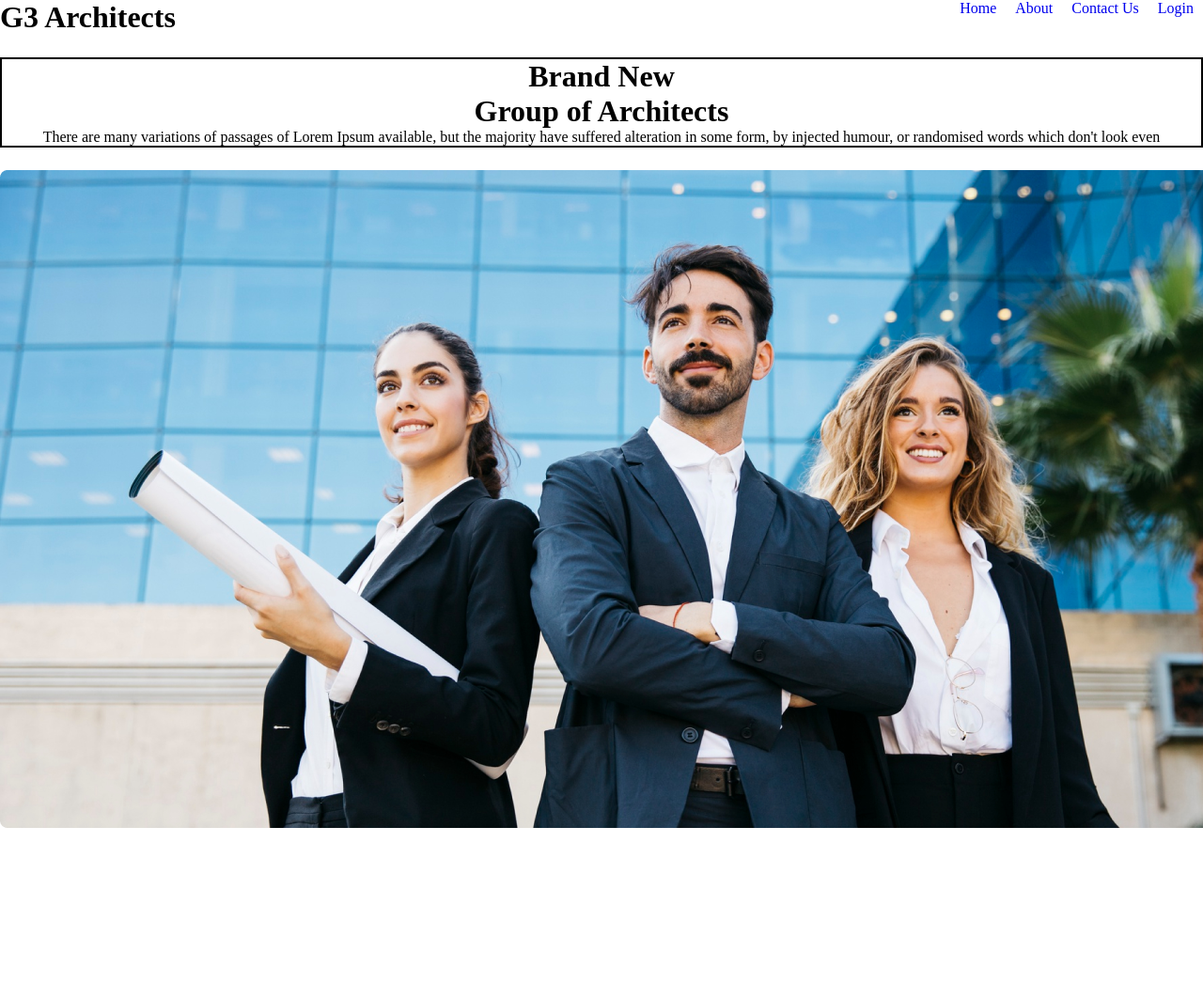
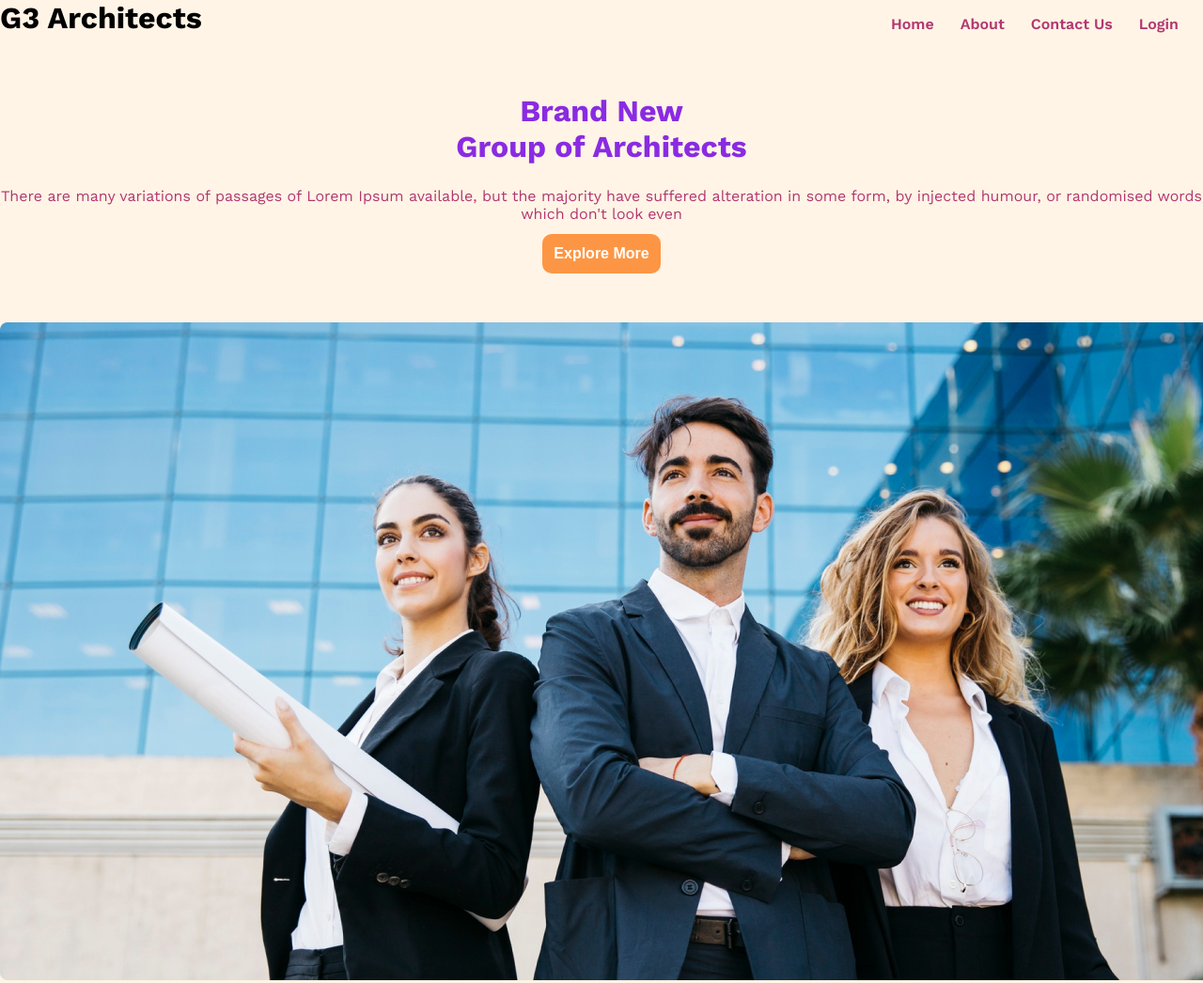
Before and after one commit to srmojumdar88/Responsiv-Architect-Project, a plain HTML site: page index.html in a window 1280 px wide. Shown: the top 1046 px of the page at 94% size. Before the commit the page ends 885 px from the top, so only its background shows below. Drawn offline with nearby package versions, Linux system fonts and the light colour scheme.

Commit message:
Create banner section

```diff
--- a/index.html
+++ b/index.html
@@ -4,9 +4,14 @@
     <meta charset="UTF-8">
     <meta name="viewport" content="width=device-width, initial-scale=1.0">
 
+    <link rel="preconnect" href="https://fonts.googleapis.com">
+    <link rel="preconnect" href="https://fonts.gstatic.com" crossorigin>
+    <link href="https://fonts.googleapis.com/css2?family=Work+Sans:wght@400;600;700;800;900&display=swap" rel="stylesheet">
+
+    <link rel="stylesheet" href="style.css">
+
     <title>G3 architechts</title>
 
-    <link rel="stylesheet" href="style.css">
 </head>
 <body>
     <header class="banner">
@@ -25,11 +30,17 @@
             <h1 class="banner-title">Brand New <br>Group of Architects
             </h1>
             <p class="intro">There are many variations of passages of Lorem Ipsum available, but the majority have suffered alteration in some form, by injected humour, or randomised words which don't look even</p>
+            <button>Explore More</button>
         </div>
 
-        <div class="picture">
+        <!-- <div class="picture">
             <img src="images/banner.png" alt="">
-        </div>
+        </div> -->
+
+        <img class="picture" src="images/banner.png" alt="">
+
+
+
 
     </header>
 
--- a/style.css
+++ b/style.css
@@ -1,11 +1,17 @@
 *{
     margin: 0px;
     padding: 0px;
+    box-sizing: border-box;
 }
-@import url('https://fonts.googleapis.com/css2?family=Work+Sans:wght@400;600;700;800;900&display=swap');
 
 body{
-    font-family: ;
+    font-family: Work Sans;
+}
+
+
+/* banner style start */
+.banner{
+    background-color: rgba(255, 144, 14, 0.10);
 }
 .nav{
     display: flex;
@@ -14,16 +20,45 @@ body{
 .nav ul{
     list-style: none;
     display: flex;
+    padding: 1em;
+    gap: .5em;
 }
 .nav ul a{
+    color: #B33771;
+    font-size: 1em;
+    font-weight: 600;
     text-decoration: none;
     padding: 10px;
+    border-radius: 10px;
+}
+.nav ul a:hover{
+    border: none;
+    background-color: #fd9644;
+    color: white;
 }
 .introduction{
-    border: 2px solid black;
     text-align: center;
     margin: 1.5em 0em;
 }
 .banner-title{
-
+    color: blueviolet;
+    padding: .75em 0em;
 }
+.intro{
+    color: #B33771;
+    font-size: 1em;
+    font-weight: 400;
+}
+.introduction button{
+    margin: .75em auto;
+    padding: .75em;
+    border: none;
+    border-radius: 10px;
+    background-color: #fd9644;
+    color: white;
+    font-size: 1em;
+    font-weight: 600;
+}
+.picture{
+    margin: 1em auto;
+}
```
